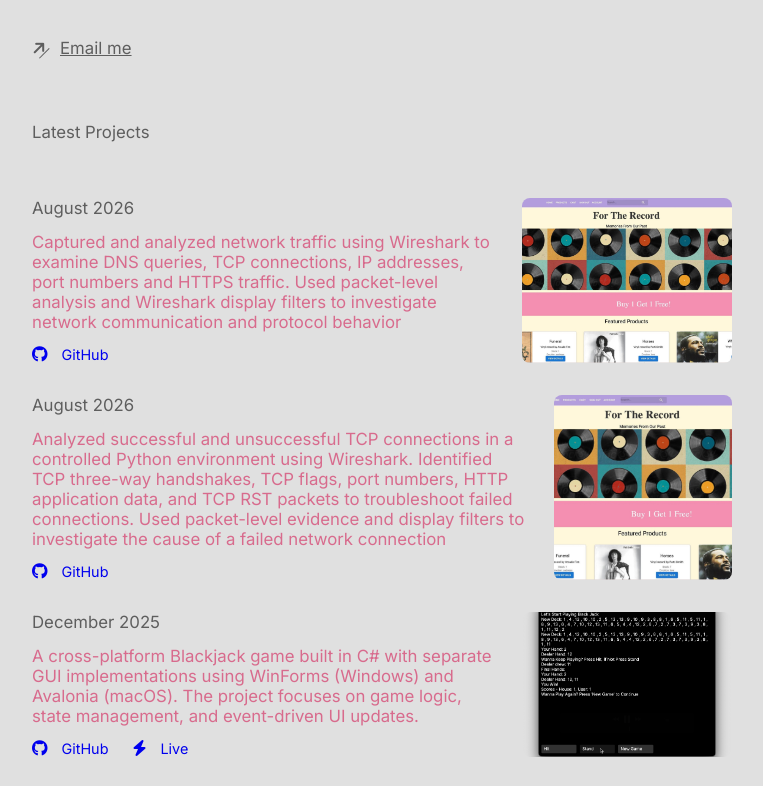
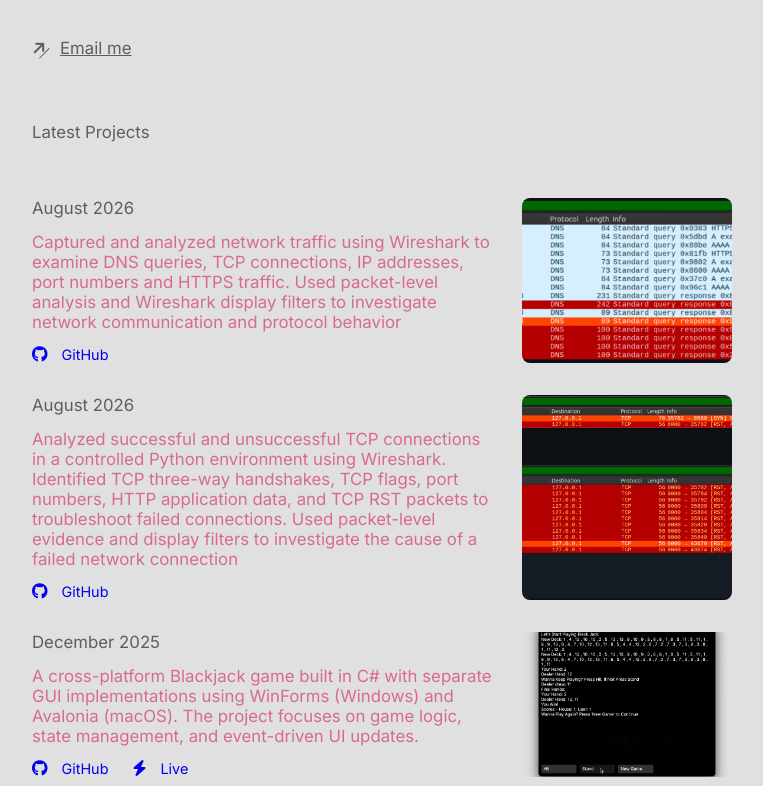
Before and after one commit to winniedel/website, a plain HTML site: page index.html in a window 1280 px wide. Shown: the part 646-1432 px from the top of the page, without its empty margins (258-1021 px from the left). Drawn offline with Linux system fonts and the light colour scheme.

Commit message:
Replace images in index.html with new assets

```diff
--- a/index.html
+++ b/index.html
@@ -105,8 +105,8 @@
                     </div>
                 </div>
                 <div>
-                    <img src= "public/fortherecord.png"
-                    alt="Eccomerce Website-img"/>
+                    <img src= "public/Network Analysis.png"
+                    alt="Network Analysis"/>
                 </div>
             </div>
 
@@ -133,8 +133,8 @@
                     </div>
                 </div>
                 <div>
-                    <img src= "public/fortherecord.png"
-                    alt="Eccomerce Website-img"/>
+                    <img src= "public/TCP.png"
+                    alt="TCP Connection"/>
                 </div>
             </div>
 
```
